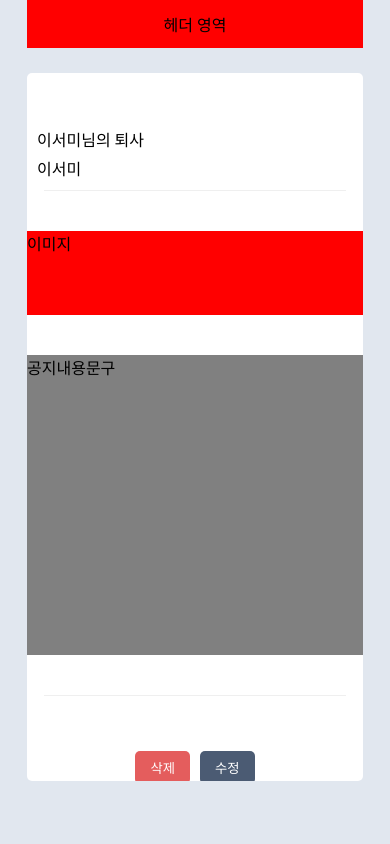
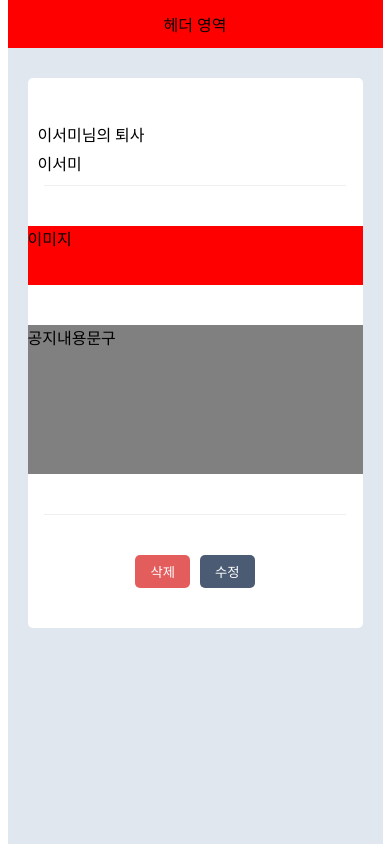
Before and after one commit to Dev-FE-1/team3-intranet-project, a website built with Vite: page src/pages/admin/admin-notice/adminNoticeContent.html in a window 390 px wide. Built offline with nearby package versions, Linux system fonts and the light colour scheme.

Commit message:
Design: 공지사항 작성부분 반응형 수정 #3

```diff
--- a/src/pages/admin/admin-notice/adminNoticeContent.css
+++ b/src/pages/admin/admin-notice/adminNoticeContent.css
@@ -11,42 +11,48 @@ body {
   justify-content: center;
   align-items: center;
   height: 100vh;
-  width: 100%;
-  background-color: #e1e7ef;
-  overflow: hidden; /* 추가 */
+  width: 100%; /* 추가 */
 }
 
 .container {
-  width: 336px;
-  height: 84%;
-  background-color: white;
+  width: 100%;
+  height: 100%;
+  background-color: #e1e7ef;
   display: flex;
   flex-direction: column;
+  justify-content: flex-start;
   align-items: center;
-  position: relative;
-  margin-top: 10px;
-  border-radius: 5px;
-  overflow: hidden; /* 추가 */
+  max-width: 375px;
+}
+
+.header-zone {
+  width: 100%;
 }
 
 header {
   background-color: red;
   height: 48px;
-  width: 336px;
+  width: 100%;
   display: flex;
   justify-content: center;
   align-items: center;
-  position: fixed;
   top: 0;
+}
+
+.content-wrapper {
+  width: 100%;
+  padding: 0px 20px;
 }
 
 .content {
   width: 100%;
-  height: 100%;
-  margin-top: 10px;
+  height: 550px;
+  margin-top: 30px;
+  background-color: white;
+  border-radius: 5px;
   display: flex;
   flex-direction: column;
-  justify-content: center;
+  justify-content: space-around;
   align-items: center;
 }
 
@@ -75,11 +81,12 @@ header {
   height: 10vh;
   background-color: red;
   margin-top: 30px;
+  /* min-height: 10vh; */
 }
 
 .description-box {
   width: 100%;
-  height: 300px;
+  height: 25vh;
   background-color: gray;
   margin-top: 40px;
 }
@@ -95,7 +102,7 @@ header {
 .button-zone {
   display: flex;
   justify-content: center;
-  margin-top: 15px;
+  margin-bottom: 40px;
 }
 
 .button-zone button {
@@ -155,25 +162,3 @@ header {
 .modal.on {
   display: block;
 }
-
-/* 768px 이상일 때 적용할 스타일 */
-@media (min-width: 768px) {
-  .container {
-    width: 70%;
-  }
-
-  header {
-    width: 70%;
-  }
-}
-
-/* 1024px 이상일 때 적용할 스타일 */
-@media (min-width: 1024px) {
-  .container {
-    width: 60%;
-  }
-
-  header {
-    width: 60%;
-  }
-}
--- a/src/pages/admin/admin-notice/adminNoticeContent.html
+++ b/src/pages/admin/admin-notice/adminNoticeContent.html
@@ -8,7 +8,10 @@
   </head>
   <body>
     <div class="container">
+      <div class="header-zone">
         <header>헤더 영역</header>
+      </div>
+      <div class="content-wrapper">
         <div class="content">
           <div class="title-box">
             <div id="title">이서미님의 퇴사</div>
@@ -35,6 +38,7 @@
           </div>
         </div>
       </div>
+    </div>
     <script src="./adminNoticeContent.js"></script>
   </body>
 </html>
```
Lines whose indentation alone changed are shown as unchanged.
